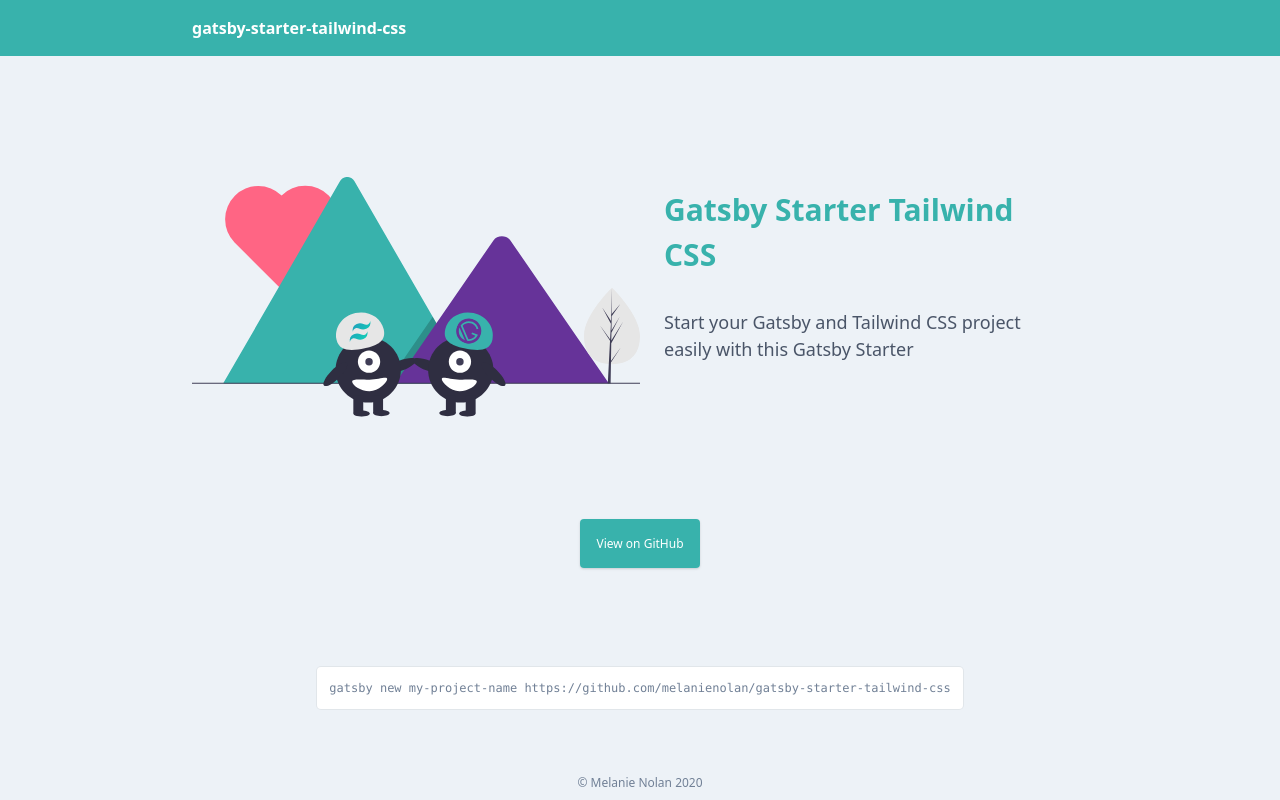
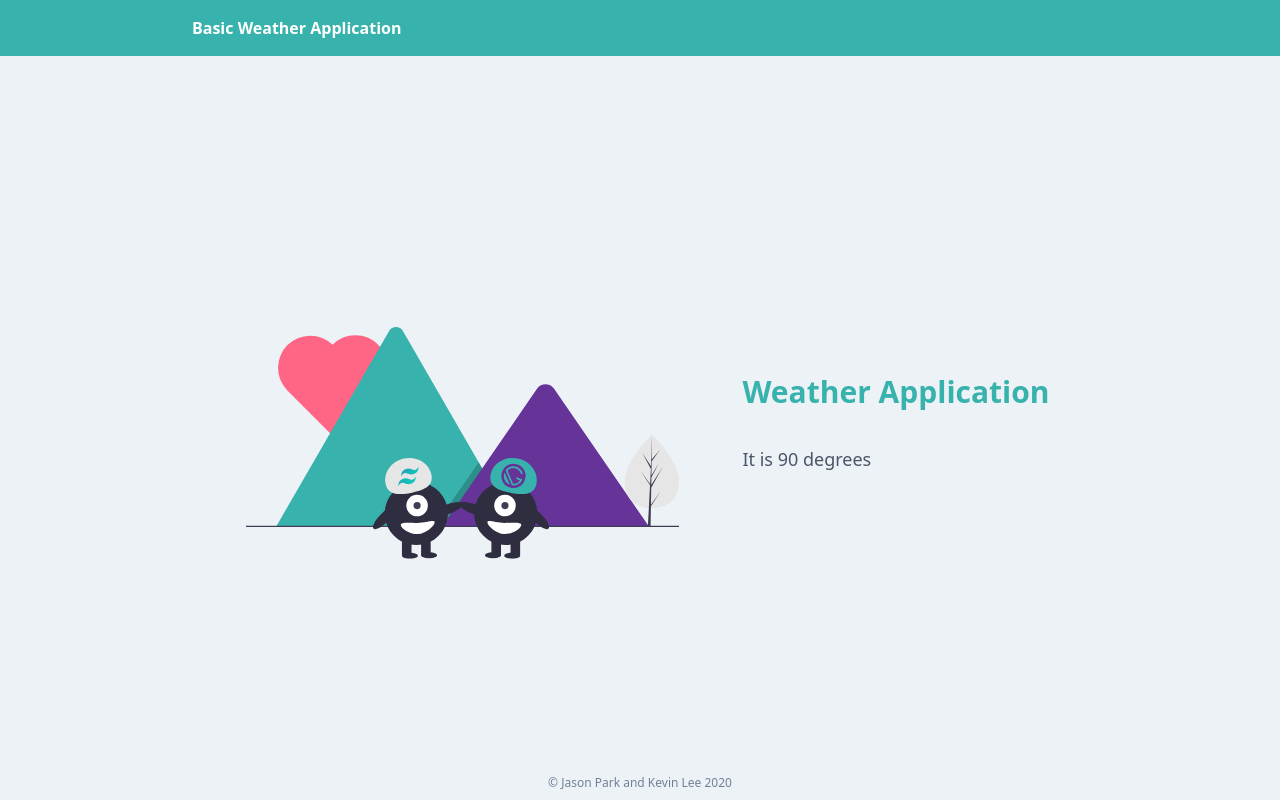
Before and after one commit to kevinelee/weather-app, a Gatsby site: page / in a window 1280 px wide. Built offline with nearby package versions, Linux system fonts and the light colour scheme; Gatsby itself is replaced by a stand-in of ours.

Commit message:
starter build completed

```diff
--- a/src/components/Layout.js
+++ b/src/components/Layout.js
@@ -7,11 +7,11 @@
       <SEO />
       <div className="flex flex-col min-h-screen bg-gray-200">
         <header className="p-4 bg-teal-500 text-white font-semibold">
-          <h1 className="max-w-4xl mx-auto">gatsby-starter-tailwind-css</h1>
+          <h1 className="max-w-4xl mx-auto">Basic Weather Application</h1>
         </header>
         {children}
         <footer className="py-2 text-center text-gray-600 text-xs">
-          &copy; Melanie Nolan 2020
+          &copy; Jason Park and Kevin Lee 2020
         </footer>
       </div>
     </>
--- a/src/pages/index.js
+++ b/src/pages/index.js
@@ -9,11 +9,10 @@
         <div className="sm:flex sm:flex-row-reverse sm:items-center">
           <div className="sm:px-2">
             <h1 className="px-4 pt-5 text-2xl text-left text-teal-500 font-bold sm:text-3xl">
-              Gatsby Starter Tailwind CSS
+              Weather Application
             </h1>
             <p className="px-4 mt-8 text-lg text-gray-700 sm:mt-8">
-              Start your Gatsby and Tailwind CSS project easily with this Gatsby
-              Starter
+              It is 90 degrees
             </p>
           </div>
           <img
@@ -22,22 +21,6 @@
             alt="Gatsby and Tailwind CSS together"
           />
         </div>
-
-        <div className="mx-auto">
-          <a
-            href="https://github.com/melanienolan/gatsby-starter-tailwind-css"
-            className="p-4 bg-teal-500 text-white text-xs rounded shadow hover:bg-teal-400"
-          >
-            View on GitHub
-          </a>
-        </div>
-
-        <div className="flex items-center p-3 mx-2 bg-white rounded shadow-xs sm:mx-auto">
-          <code className="text-gray-600 text-xs leading-xl">
-            gatsby new my-project-name
-            https://github.com/melanienolan/gatsby-starter-tailwind-css
-          </code>
-        </div>
       </main>
     </Layout>
   )
```
